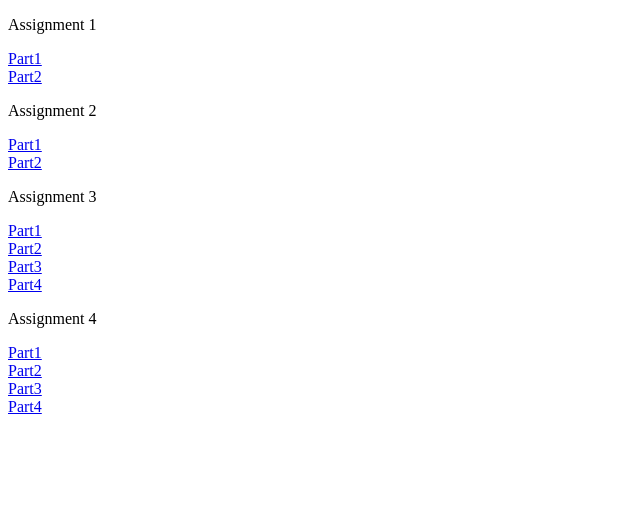
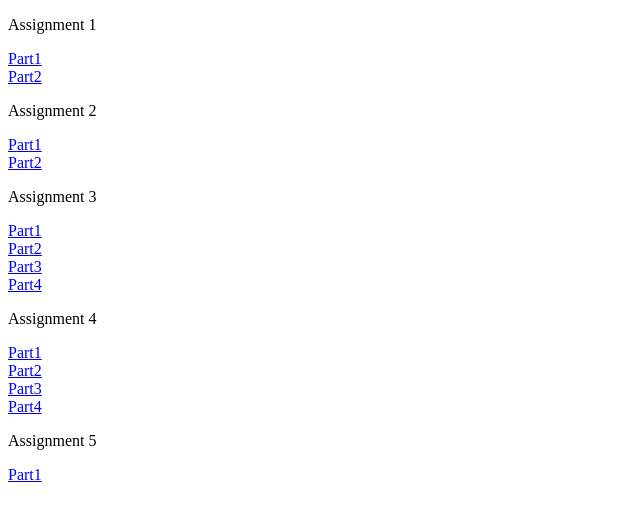
Before and after one commit to ronak074/ronak074, a plain HTML site: page index.html in a window 1280 px wide. Shown: the whole page, without its empty margins (0-640 px from the left). Drawn offline with Linux system fonts and the light colour scheme.

Commit message:
Update index.html

```diff
--- a/index.html
+++ b/index.html
@@ -29,5 +29,8 @@
   <br>
   <a href=https://ronak074.github.io/Assignment4/Part4/Part4 target="_blank">Part4</a>
   <br>
+  <p> Assignment 5</p>
+ <a href=https://ronak074.github.io/Assignment1/part1 target="_blank">Part1</a>
+ <br>
   </body>
 </html>
```
